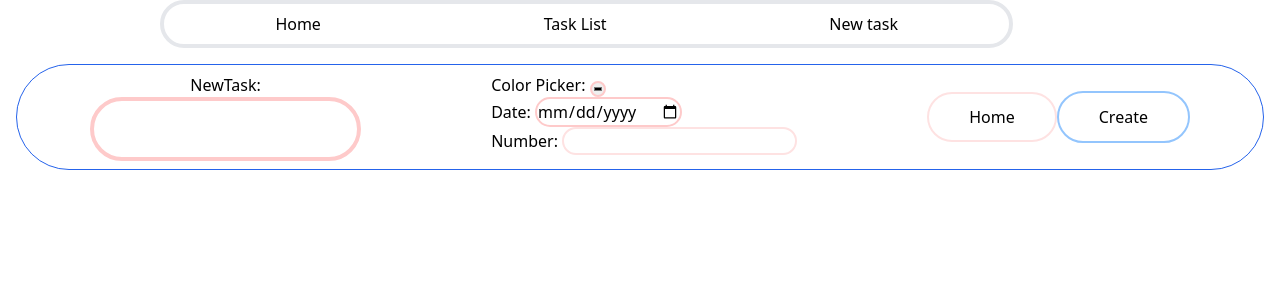
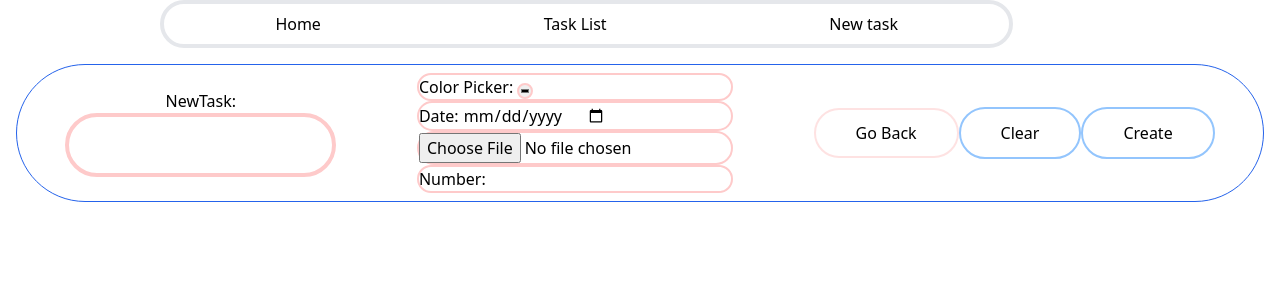
Before and after one commit to Blacklotus89898/Task-tracker, a React (Vite) app in the folder task-tracker-frontend/: page /new in a window 1280 px wide. Shown: the top 300 px of the page. Built offline with nearby package versions, Linux system fonts and the light colour scheme; what @vitejs/plugin-react would draw is missing.

Commit message:
adding a clear function for reset form, fix style

```diff
--- a/task-tracker-frontend/src/components/NewTask.jsx
+++ b/task-tracker-frontend/src/components/NewTask.jsx
@@ -29,10 +29,22 @@ export default function NewTask() {
     updateContextValue([...contextValue, newTask]);
   };
 
+  const clearInput = (event) => {
+    // document.getElementById("newTaskForm").reset();
+    event.preventDefault();
+    // //  colorInput.set
+    //   setColor(null);
+      // setDate();
+      setNumber(0);
+      setTitle("");
+
+  };
+
   return (
     <>
       <div className="">
         <form
+        id="newTaskForm"
           action="/home"
           onSubmit={handleSubmit}
           className="flex m-4 p-2 justify-around  border border-solid border-10 rounded-full border-blue-600 "
@@ -51,25 +63,32 @@ export default function NewTask() {
               className=" border-4 border-red-200 border-solid p-4 rounded-full"
             />
           </div>
-          <div className="flex-col">
+          <div className="flex-col" >
+            <div className=" border-2 rounded-full  border-red-200">
+
             <label htmlFor="color">Color Picker: </label>
             <input
+            id="colorInput"
               type="color"
               onChange={(e) => setColor(e.target.value)}
               className="w-4 h-4 border-2 rounded-full  border-red-200"
-            />
-            <div>
-              <label htmlFor="">Date: </label>
-              <input className=" border-2 rounded-full  border-red-200"
+              />
+              </div>
+            <div className=" border-2 rounded-full  border-red-200">
+              <label  htmlFor="">Date: </label>
+              <input
               type="date" onChange={(e) => setDate(e.target.value)} />
             </div>
 
-            <div>
+            <div className=" border-2 rounded-full  border-red-200">
+            <input type="file" id="input" name="input" accept="image/png, image/jpeg"/>
+            </div>
+
+            <div className=" border-2 rounded-full  border-red-200">
               <label htmlFor="">Number: </label>
               <input
                 type="number"
                 onChange={(e) => setNumber(parseInt(e.target.value))}
-                className="border-2 border-red-100 rounded-full"
               />
             </div>
           </div>
@@ -81,8 +100,16 @@ export default function NewTask() {
                 className="border-2 border-red-100 p-10 py-3 rounded-full"
               >
                 {" "}
-                Home
+                Go Back
               </Link>
+              <button
+                className="border-2 border-blue-300 p-10 py-3 rounded-full"
+                onClick={(e) => {
+                  clearInput(e);
+                }}
+              >
+                Clear
+              </button>
               <button
                 className="border-2 border-blue-300 p-10 py-3 rounded-full"
                 onClick={() => {
--- a/task-tracker-frontend/src/main.tsx
+++ b/task-tracker-frontend/src/main.tsx
@@ -13,7 +13,7 @@ import NewTask from './components/NewTask.jsx';
 import TaskList from './components/TaskList.jsx';
 import Home from './components/Home.jsx';
 
-const router = createBrowserRouter([
+const router = createBrowserRouter([ //implement history
   {
     path: "/",
     element: <Root/>,
```
